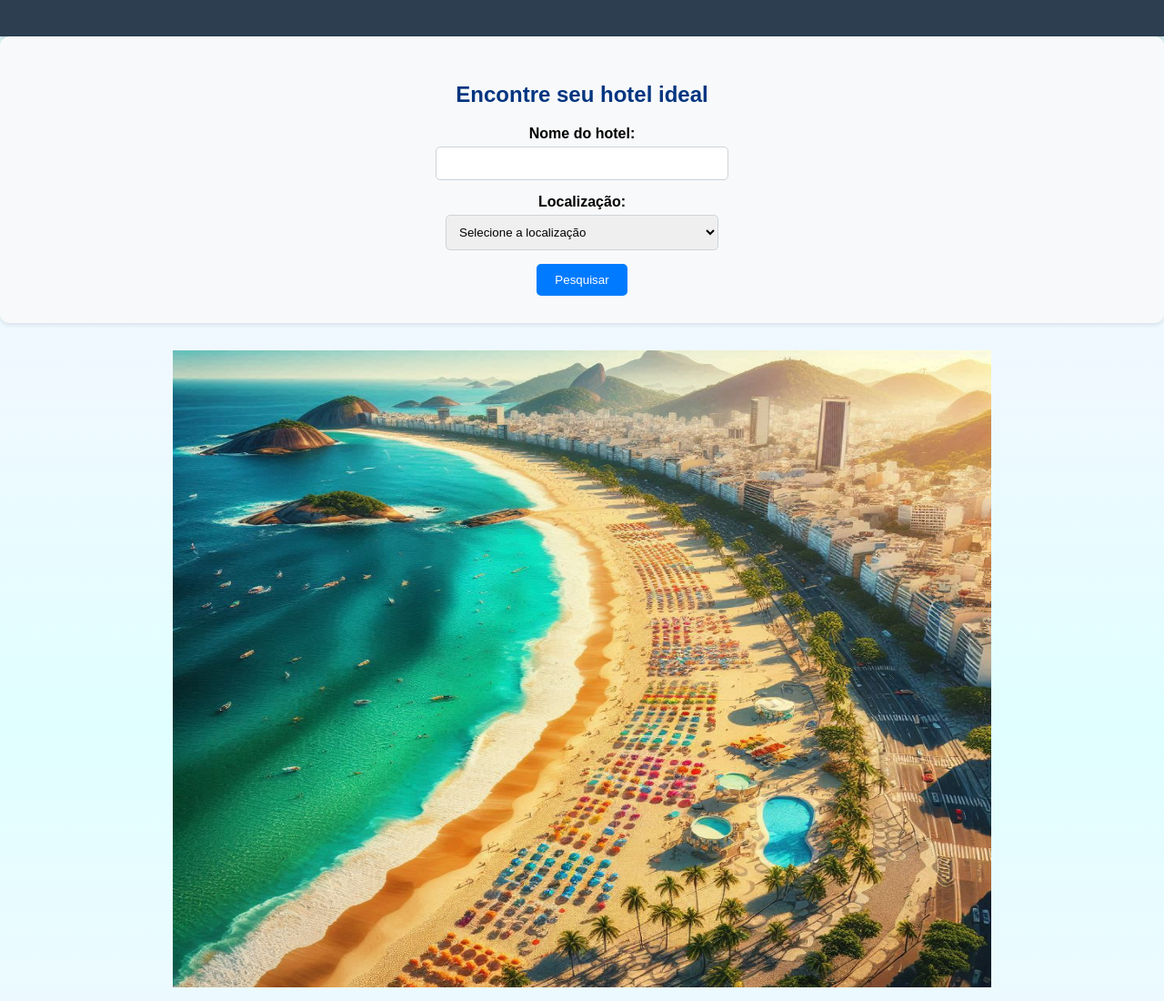
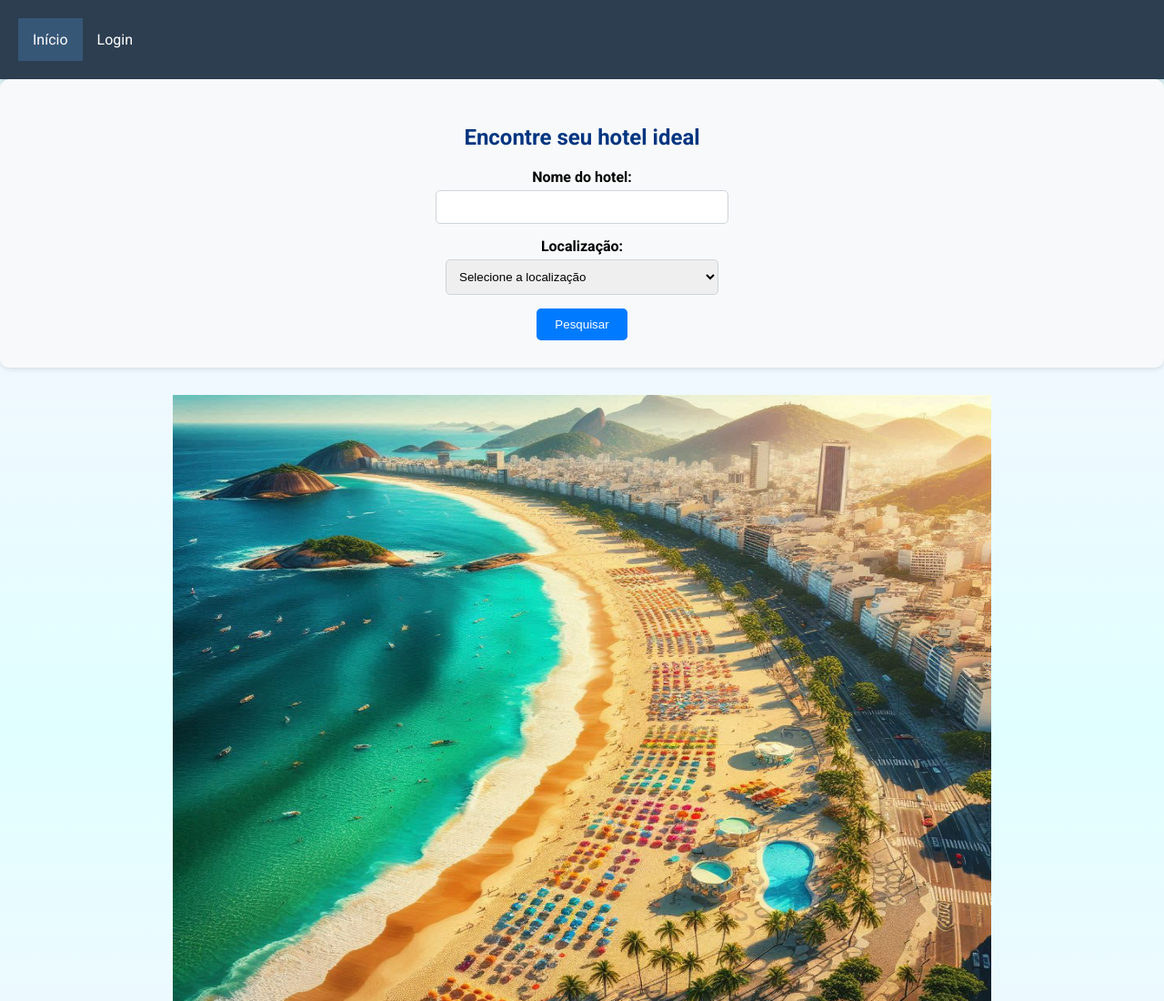
Before and after one commit to DanielMouraoDev/HOTELY, a plain HTML site: page hotely/conteudo.html in a window 1280 px wide. Shown: the top 1100 px of the page at 91% size. Drawn offline with nearby package versions, Linux system fonts and the light colour scheme.

Commit message:
login.html

```diff
--- a/hotely/conteudo.html
+++ b/hotely/conteudo.html
@@ -11,7 +11,10 @@
 </head>
 <body>
   <header>
-
+    <ul class="horizontal">
+      <li><a class="active" href="conteudo.html">Início</a></li>
+      <li><a href="login.html">Login</a></li>
+    </ul>
   </header>
   <main>
     <section id="pesquisa">
--- a/hotely/style.css
+++ b/hotely/style.css
@@ -1,11 +1,5 @@
 /* styles.css */
-{
-  <link href="https://fonts.googleapis.com/css2?family=Roboto:wght@300;400;700&display=swap" rel="stylesheet">
-}
-
-body {
-  font-family: 'Roboto', sans-serif; /* Altera a fonte do corpo */
-}
+@import url('https://fonts.googleapis.com/css2?family=Roboto:wght@300;400;700&display=swap');
 
 header {
   background-color: #2c3e50; /* Cor de fundo escura */
@@ -18,6 +12,29 @@ header {
 header h1 {
   font-size: 2.5em; /* Aumenta o tamanho da fonte */
   margin: 0; /* Remove a margem */
+}
+
+.horizontal {
+  list-style-type: none;
+  margin: 0;
+  padding: 0;
+  overflow: hidden;
+}
+
+ul.horizontal li{
+  float: left;
+}
+
+ul.horizontal li a{
+  display: inline-block;
+  color: white;
+  text-align: center;
+  padding: 14px 16px;
+  text-decoration: none;
+}
+
+ul.horizontal li a.active{
+  background-color: #375777;
 }
 
 /* Estilo da navegação */
@@ -450,7 +467,7 @@ nav ul ul li {
 
 /* Estilos gerais da página */
 body {
-  font-family: sans-serif;
+  font-family: 'Roboto', sans-serif; /* Altera a fonte do corpo */
   margin: 0;
   background: linear-gradient(to bottom, #e0ffff, #f0f8ff, #e0ffff); /* Gradiente suave de azul */
   background-attachment: fixed; /* Fixa o fundo para criar o efeito de rolagem */
```
Also changed, not shown: hotely/hotel-solar-antigo.html (+0 -1 lines), hotely/index.html (+5 -4 lines), hotely/little-database/usuarios.json (added, +16 -0 lines), hotely/login.html (added, +41 -0 lines).
